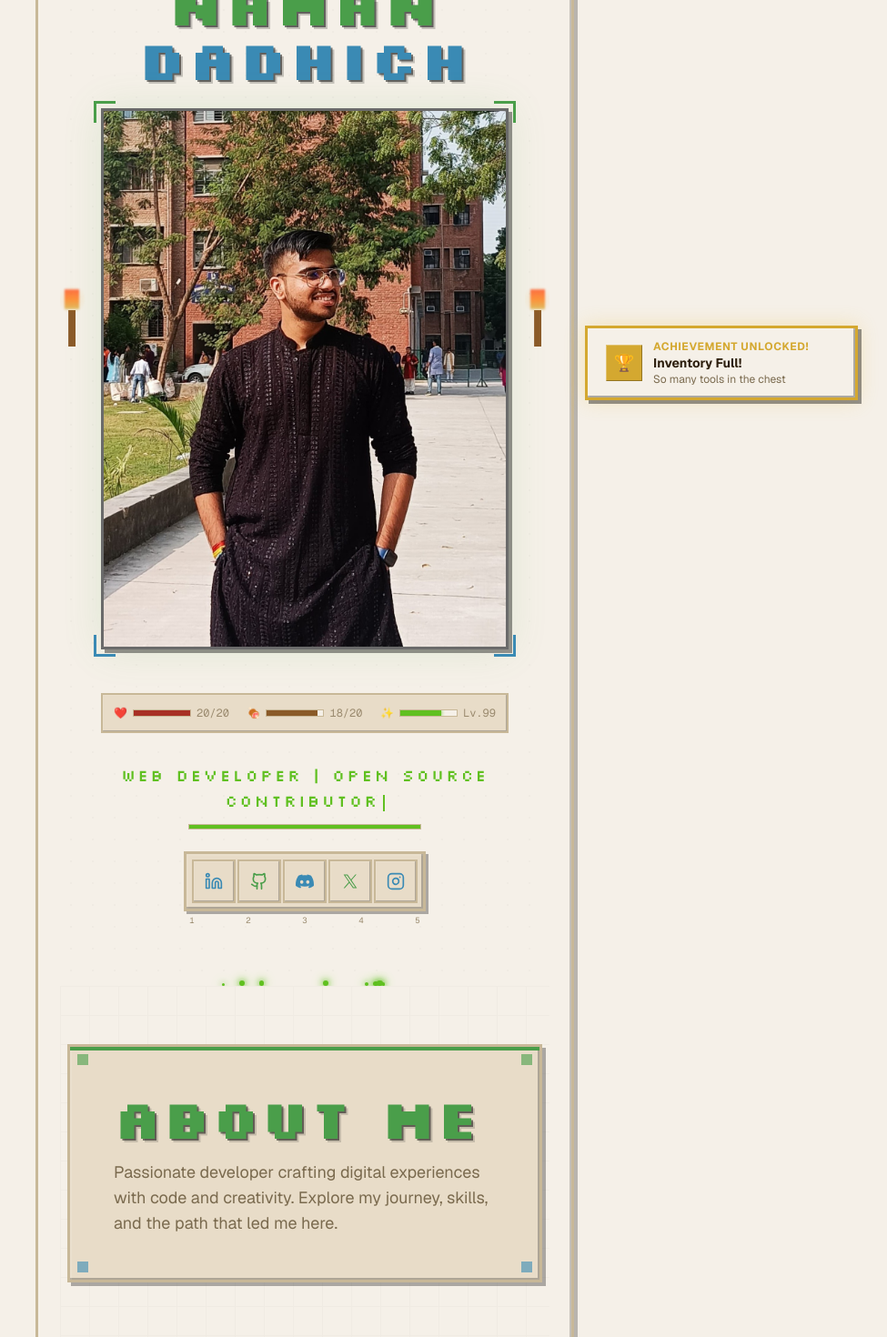
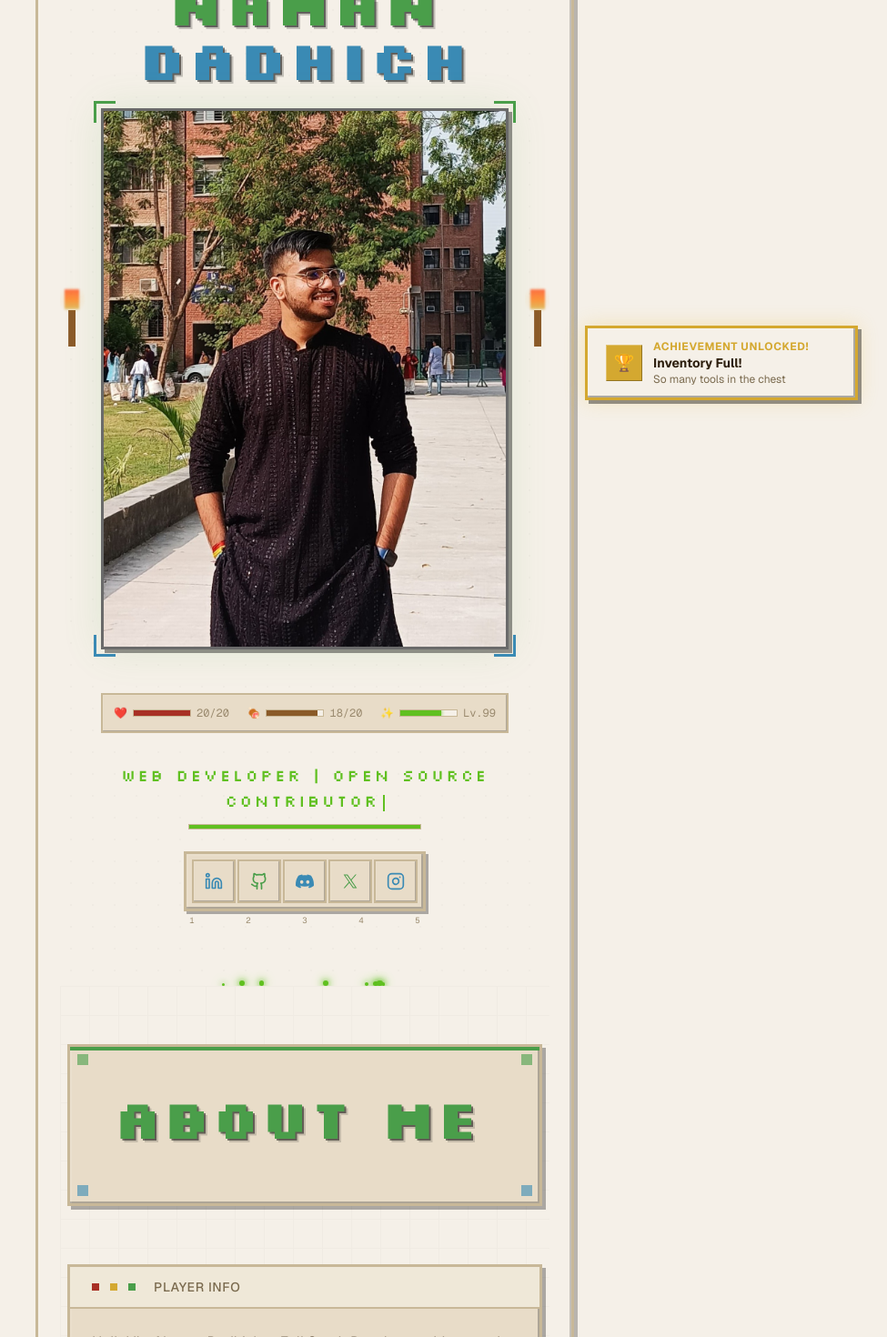
Before and after one commit to namannn04/portfolionext, a Next.js app: page / in a window 1280 px wide. Shown: the part 280-1750 px from the top of the page at 91% size, without its empty margins (305-1280 px from the left). Built offline with nearby package versions, Linux system fonts and the light colour scheme.

Commit message:
projects

```diff
--- a/src/components/AboutUs.tsx
+++ b/src/components/AboutUs.tsx
@@ -78,11 +78,6 @@ export default function AboutSection() {
           >
             About Me
           </h2>
-          <p className="text-t-muted max-w-2xl text-lg">
-            Passionate developer crafting digital experiences with code and
-            creativity. Explore my journey, skills, and the path that led me
-            here.
-          </p>
         </div>
 
         {/* Content - Inventory Panel */}
--- a/src/components/HeroSection.tsx
+++ b/src/components/HeroSection.tsx
@@ -218,16 +218,6 @@ export default function HeroSection() {
                     sizes="(max-width: 768px) 100vw, (max-width: 1200px) 50vw, 33vw"
                   />
                 </div>
-
-                {/* Enchantment glint */}
-                <div
-                  className="absolute inset-0 pointer-events-none z-5"
-                  style={{
-                    background: "linear-gradient(135deg, transparent 30%, rgba(92,184,92,0.08) 40%, rgba(85,178,212,0.08) 50%, transparent 60%)",
-                    animation: "enchantGlint 3s ease-in-out infinite",
-                    backgroundSize: "200% 200%",
-                  }}
-                />
 
                 {/* Scanlines */}
                 <div
```
Also changed, not shown: src/app/projects/page.tsx (+11 -18 lines).
